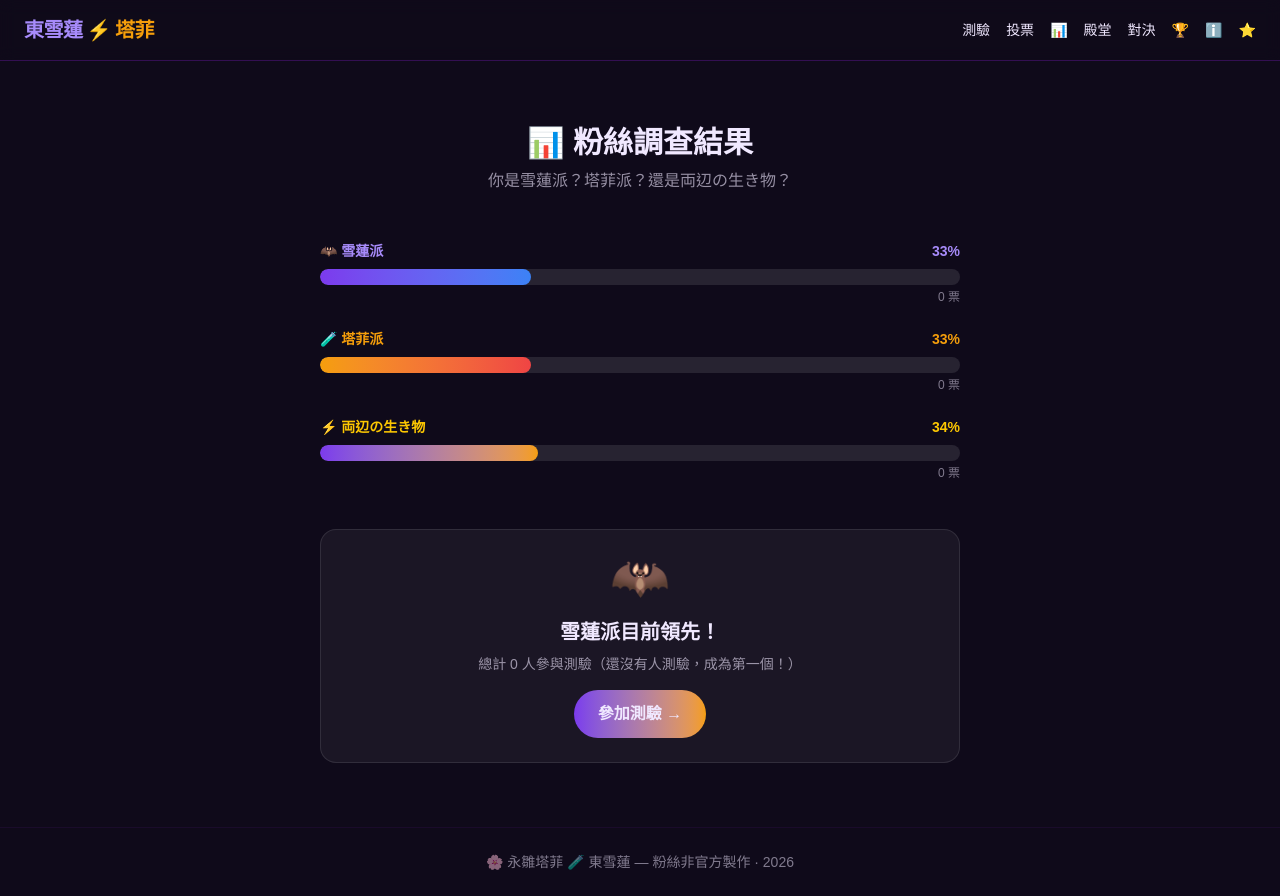
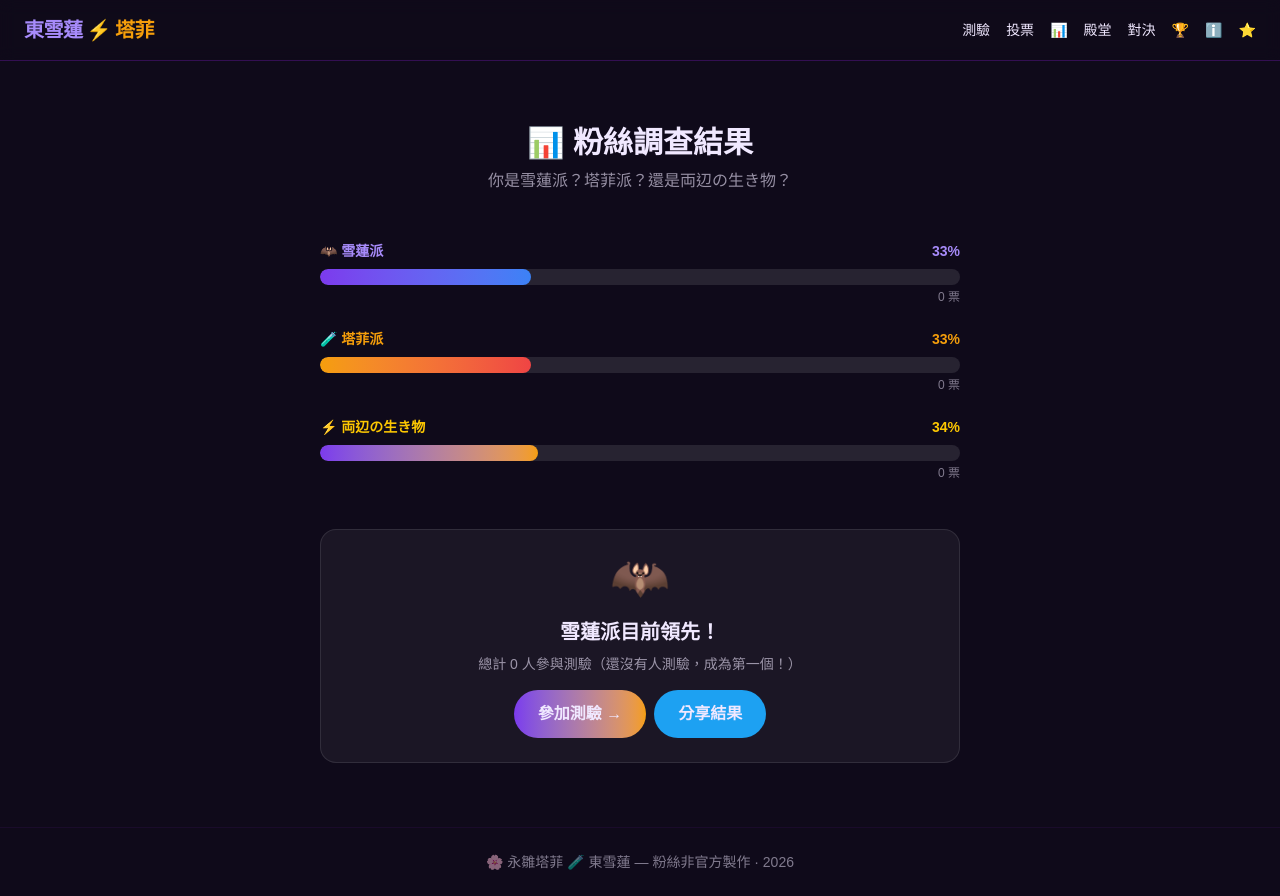
Before and after one commit to bennytsai1234/seren-vs-taffy, a Next.js app: page /stats in a window 1280 px wide. Built offline with nearby package versions, Linux system fonts and the light colour scheme; no server answers; the database is empty.

Commit message:
feat: add share button to stats page

```diff
--- a/src/app/stats/page.tsx
+++ b/src/app/stats/page.tsx
@@ -95,6 +95,14 @@ export default function StatsPage() {
             >
               參加測驗 →
             </a>
+            <a
+              href={`https://twitter.com/intent/tweet?text=${encodeURIComponent(`兩邊粉絲投票結果出爐了！🦇 ${serenPct}% vs 🧪 ${taffyPct}%！快來看看：${typeof window !== "undefined" ? window.location.href : ""}`)}`}
+              target="_blank"
+              rel="noopener noreferrer"
+              className="inline-block mt-4 ml-2 px-6 py-3 rounded-full bg-[#1da1f2] font-bold hover:opacity-90 transition-opacity"
+            >
+              分享結果
+            </a>
           </div>
         </>
       )}
```
